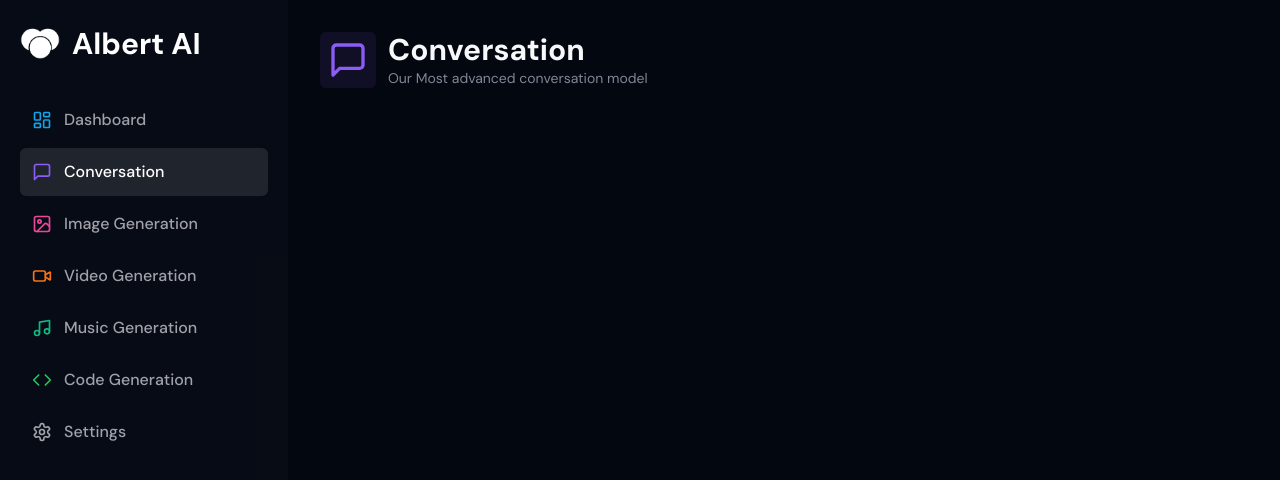
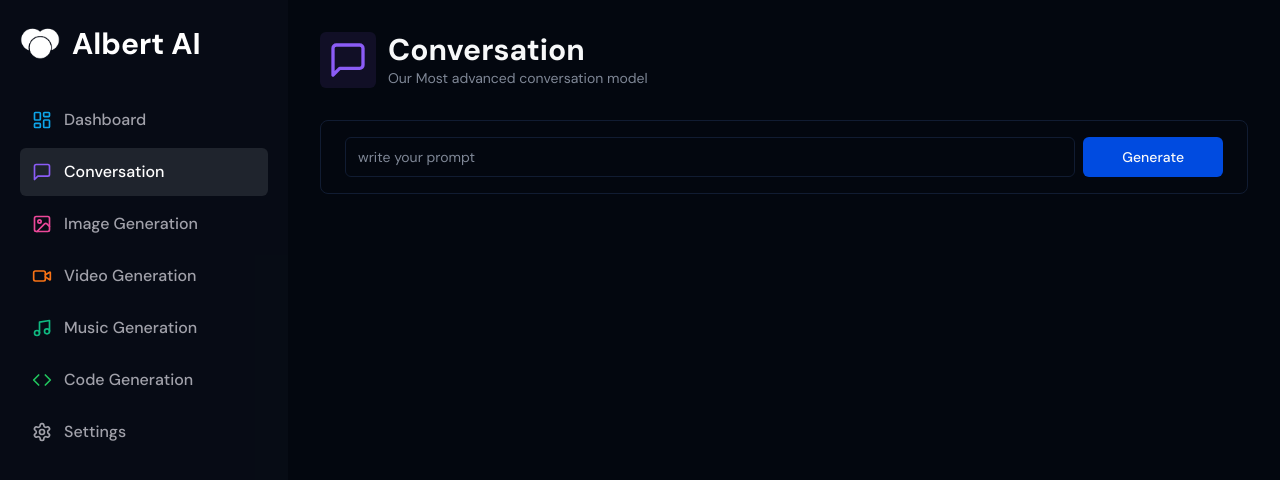
Before and after one commit to Yokesh0811/albert-ai, a Next.js app: page /conversationPage in a window 1280 px wide. Shown: the top 480 px of the page. Built offline with nearby package versions, Linux system fonts and the light colour scheme.

Commit message:
input form added to conversation

```diff
--- /dev/null
+++ b/app/(dashboard)/(routes)/conversationPage/constants.ts
@@ -0,0 +1,9 @@
+"use client"
+
+import { z } from "zod"
+
+export const formSchema = z.object({
+    prompt: z.string().min(1, {
+        message: "Prompt is Required"
+    }).max(50),
+})
--- a/app/(dashboard)/(routes)/conversationPage/page.tsx
+++ b/app/(dashboard)/(routes)/conversationPage/page.tsx
@@ -1,11 +1,58 @@
+"use client"
+
 import { Heading } from "@/components/heading";
 import { MessageSquare } from "lucide-react"
 
+import { Input } from "@/components/ui/input"
+import { useForm } from "react-hook-form";
+import * as z from "zod"
+import { zodResolver } from "@hookform/resolvers/zod"
+import { formSchema } from "./constants"
+import { Form, FormField, FormItem, FormControl } from "@/components/ui/form";
+import { Button } from "@/components/ui/button";
+
+
 const conversationPage = () => {
+
+    const form = useForm<z.infer<typeof formSchema>>({
+        resolver: zodResolver(formSchema),
+        defaultValues: {
+            prompt: ""
+        }
+    });
+
+    const isLoading = form.formState.isSubmitting;
+
+    function onSubmit(values: z.infer<typeof formSchema>) {
+        console.log(values)
+    };
+
     return (
         <div>
             <Heading title="Conversation" description="Our Most advanced conversation model" icon={MessageSquare} iconColor="text-violet-500" bgColor="bg-violet-500/10" />
+            <div className="px-4 lg:px-8">
+                <div>
+                    <Form {...form}>
+                        <form onSubmit={form.handleSubmit(onSubmit)} className="rounded-lg border w-full p-4 px-4 md:px-6 focus-within:shadow-sm grid grid-cols-12 gap-2">
+                            <FormField control={form.control}
+                                name="prompt"
+                                render={({ field }) => (
+                                    <FormItem className="col-span-12 lg:col-span-10">
+                                        <FormControl>
+                                            <Input placeholder="write your prompt" disabled={isLoading} {...field} />
+                                        </FormControl>
+                                    </FormItem>
+                                )} />
+                            <Button className="col-span-12 lg:col-span-2">
+                                Generate
+                            </Button>
+                        </form>
+                    </Form>
+                </div>
+            </div>
         </div>
+
+
     );
 }
 
--- /dev/null
+++ b/components/ui/form.tsx
@@ -0,0 +1,176 @@
+import * as React from "react"
+import * as LabelPrimitive from "@radix-ui/react-label"
+import { Slot } from "@radix-ui/react-slot"
+import {
+  Controller,
+  ControllerProps,
+  FieldPath,
+  FieldValues,
+  FormProvider,
+  useFormContext,
+} from "react-hook-form"
+
+import { cn } from "@/lib/utils"
+import { Label } from "@/components/ui/label"
+
+const Form = FormProvider
+
+type FormFieldContextValue<
+  TFieldValues extends FieldValues = FieldValues,
+  TName extends FieldPath<TFieldValues> = FieldPath<TFieldValues>
+> = {
+  name: TName
+}
+
+const FormFieldContext = React.createContext<FormFieldContextValue>(
+  {} as FormFieldContextValue
+)
+
+const FormField = <
+  TFieldValues extends FieldValues = FieldValues,
+  TName extends FieldPath<TFieldValues> = FieldPath<TFieldValues>
+>({
+  ...props
+}: ControllerProps<TFieldValues, TName>) => {
+  return (
+    <FormFieldContext.Provider value={{ name: props.name }}>
+      <Controller {...props} />
+    </FormFieldContext.Provider>
+  )
+}
+
+const useFormField = () => {
+  const fieldContext = React.useContext(FormFieldContext)
+  const itemContext = React.useContext(FormItemContext)
+  const { getFieldState, formState } = useFormContext()
+
+  const fieldState = getFieldState(fieldContext.name, formState)
+
+  if (!fieldContext) {
+    throw new Error("useFormField should be used within <FormField>")
+  }
+
+  const { id } = itemContext
+
+  return {
+    id,
+    name: fieldContext.name,
+    formItemId: `${id}-form-item`,
+    formDescriptionId: `${id}-form-item-description`,
+    formMessageId: `${id}-form-item-message`,
+    ...fieldState,
+  }
+}
+
+type FormItemContextValue = {
+  id: string
+}
+
+const FormItemContext = React.createContext<FormItemContextValue>(
+  {} as FormItemContextValue
+)
+
+const FormItem = React.forwardRef<
+  HTMLDivElement,
+  React.HTMLAttributes<HTMLDivElement>
+>(({ className, ...props }, ref) => {
+  const id = React.useId()
+
+  return (
+    <FormItemContext.Provider value={{ id }}>
+      <div ref={ref} className={cn("space-y-2", className)} {...props} />
+    </FormItemContext.Provider>
+  )
+})
+FormItem.displayName = "FormItem"
+
+const FormLabel = React.forwardRef<
+  React.ElementRef<typeof LabelPrimitive.Root>,
+  React.ComponentPropsWithoutRef<typeof LabelPrimitive.Root>
+>(({ className, ...props }, ref) => {
+  const { error, formItemId } = useFormField()
+
+  return (
+    <Label
+      ref={ref}
+      className={cn(error && "text-destructive", className)}
+      htmlFor={formItemId}
+      {...props}
+    />
+  )
+})
+FormLabel.displayName = "FormLabel"
+
+const FormControl = React.forwardRef<
+  React.ElementRef<typeof Slot>,
+  React.ComponentPropsWithoutRef<typeof Slot>
+>(({ ...props }, ref) => {
+  const { error, formItemId, formDescriptionId, formMessageId } = useFormField()
+
+  return (
+    <Slot
+      ref={ref}
+      id={formItemId}
+      aria-describedby={
+        !error
+          ? `${formDescriptionId}`
+          : `${formDescriptionId} ${formMessageId}`
+      }
+      aria-invalid={!!error}
+      {...props}
+    />
+  )
+})
+FormControl.displayName = "FormControl"
+
+const FormDescription = React.forwardRef<
+  HTMLParagraphElement,
+  React.HTMLAttributes<HTMLParagraphElement>
+>(({ className, ...props }, ref) => {
+  const { formDescriptionId } = useFormField()
+
+  return (
+    <p
+      ref={ref}
+      id={formDescriptionId}
+      className={cn("text-sm text-muted-foreground", className)}
+      {...props}
+    />
+  )
+})
+FormDescription.displayName = "FormDescription"
+
+const FormMessage = React.forwardRef<
+  HTMLParagraphElement,
+  React.HTMLAttributes<HTMLParagraphElement>
+>(({ className, children, ...props }, ref) => {
+  const { error, formMessageId } = useFormField()
+  const body = error ? String(error?.message) : children
+
+  if (!body) {
+    return null
+  }
+
+  return (
+    <p
+      ref={ref}
+      id={formMessageId}
+      className={cn("text-sm font-medium text-destructive", className)}
+      {...props}
+    >
+      {body}
+    </p>
+  )
+})
+FormMessage.displayName = "FormMessage"
+
+export {
+  useFormField,
+  Form,
+  FormItem,
+  FormLabel,
+  FormControl,
+  FormDescription,
+  FormMessage,
+  FormField,
+}
--- /dev/null
+++ b/components/ui/input.tsx
@@ -0,0 +1,25 @@
+import * as React from "react"
+
+import { cn } from "@/lib/utils"
+
+export interface InputProps
+  extends React.InputHTMLAttributes<HTMLInputElement> {}
+
+const Input = React.forwardRef<HTMLInputElement, InputProps>(
+  ({ className, type, ...props }, ref) => {
+    return (
+      <input
+        type={type}
+        className={cn(
+          "flex h-10 w-full rounded-md border border-input bg-background px-3 py-2 text-sm ring-offset-background file:border-0 file:bg-transparent file:text-sm file:font-medium placeholder:text-muted-foreground focus-visible:outline-none focus-visible:ring-2 focus-visible:ring-ring focus-visible:ring-offset-2 disabled:cursor-not-allowed disabled:opacity-50",
+          className
+        )}
+        ref={ref}
+        {...props}
+      />
+    )
+  }
+)
+Input.displayName = "Input"
+
+export { Input }
--- /dev/null
+++ b/components/ui/label.tsx
@@ -0,0 +1,26 @@
+"use client"
+
+import * as React from "react"
+import * as LabelPrimitive from "@radix-ui/react-label"
+import { cva, type VariantProps } from "class-variance-authority"
+
+import { cn } from "@/lib/utils"
+
+const labelVariants = cva(
+  "text-sm font-medium leading-none peer-disabled:cursor-not-allowed peer-disabled:opacity-70"
+)
+
+const Label = React.forwardRef<
+  React.ElementRef<typeof LabelPrimitive.Root>,
+  React.ComponentPropsWithoutRef<typeof LabelPrimitive.Root> &
+    VariantProps<typeof labelVariants>
+>(({ className, ...props }, ref) => (
+  <LabelPrimitive.Root
+    ref={ref}
+    className={cn(labelVariants(), className)}
+    {...props}
+  />
+))
+Label.displayName = LabelPrimitive.Root.displayName
+
+export { Label }
--- a/package.json
+++ b/package.json
@@ -10,7 +10,9 @@
   },
   "dependencies": {
     "@clerk/nextjs": "^5.1.6",
+    "@hookform/resolvers": "^3.6.0",
     "@radix-ui/react-dialog": "^1.1.1",
+    "@radix-ui/react-label": "^2.1.0",
     "@radix-ui/react-slot": "^1.1.0",
     "class-variance-authority": "^0.7.0",
     "clsx": "^2.1.1",
@@ -18,8 +20,10 @@
     "next": "14.2.4",
     "react": "^18",
     "react-dom": "^18",
+    "react-hook-form": "^7.52.0",
     "tailwind-merge": "^2.3.0",
-    "tailwindcss-animate": "^1.0.7"
+    "tailwindcss-animate": "^1.0.7",
+    "zod": "^3.23.8"
   },
   "devDependencies": {
     "@types/node": "^20",
```
Also changed, not shown: 1 other file (tests, documents, lock files or other folders).
